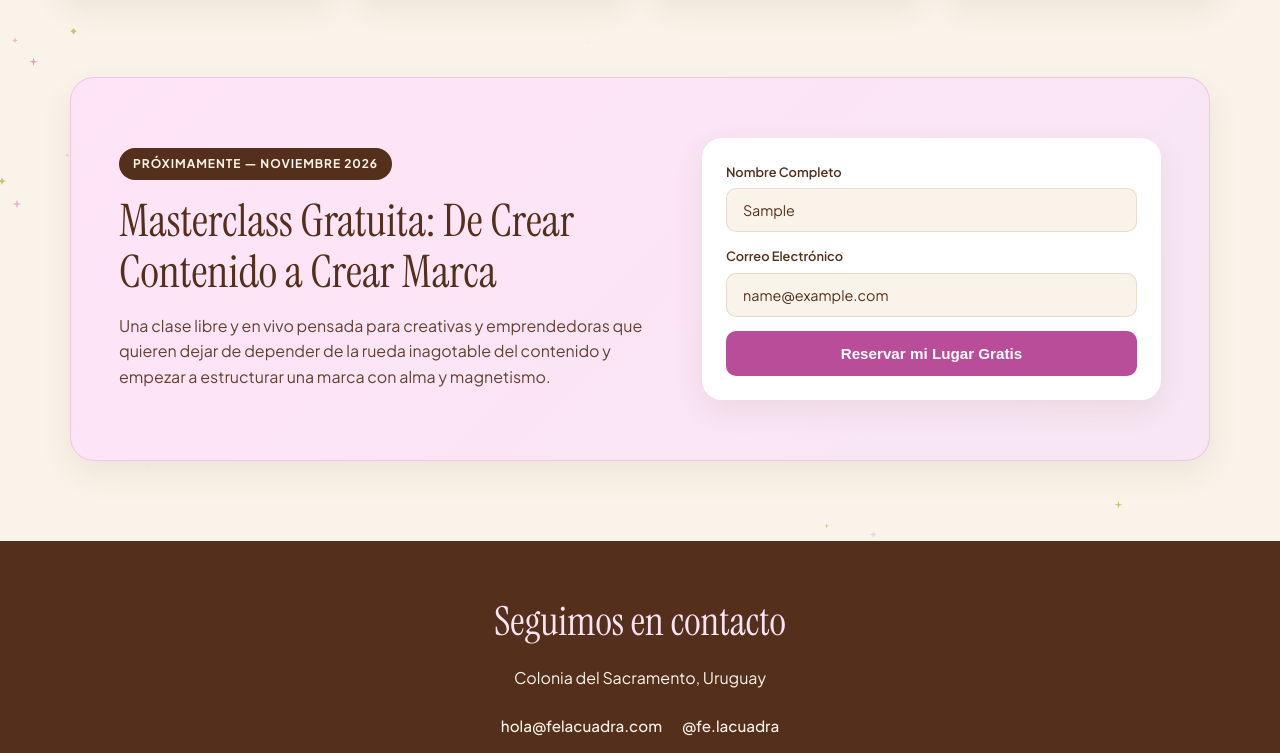
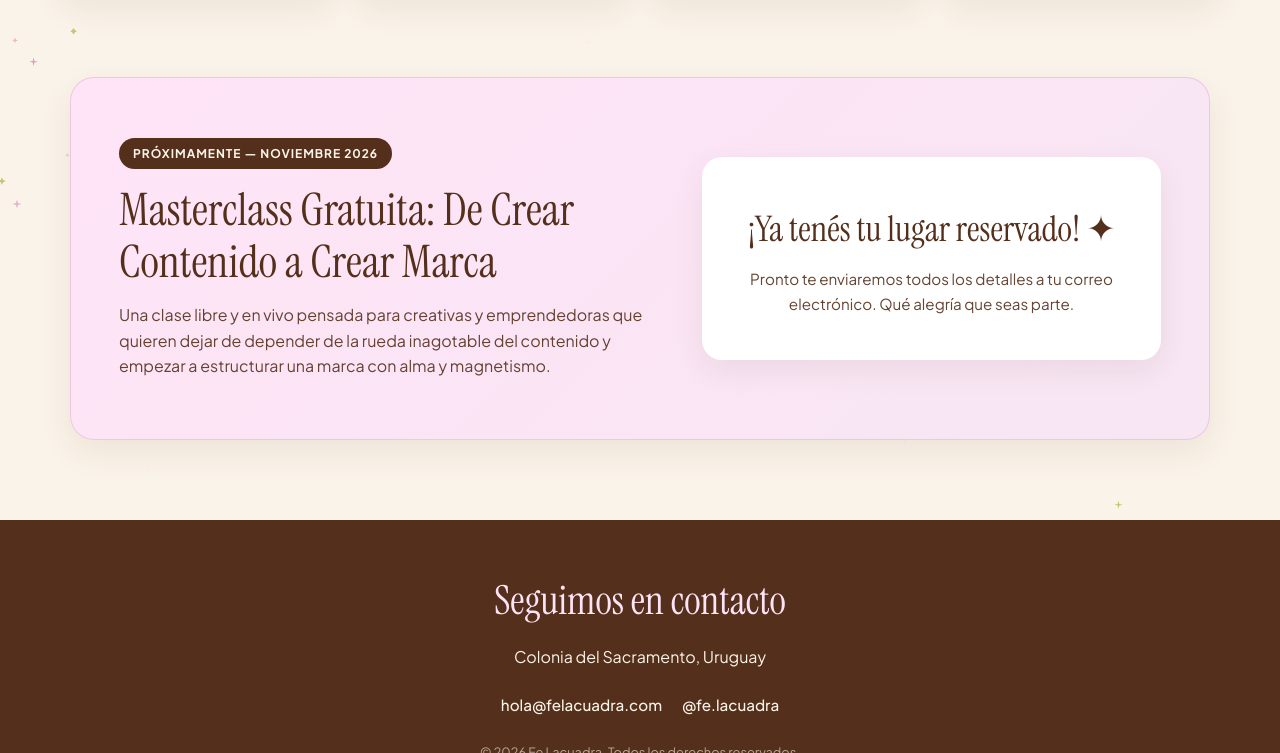
Before and after one commit to felacuadra/felacuadra.github.io, a plain HTML site: page index.html in a window 1280 px wide. Both pictures are taken after typing "Sample", "name@example.com" into the empty fields and a click on the button "Reservar mi Lugar Gratis". Shown: the part 1040-1793 px from the top of the page. Drawn offline with Linux system fonts and the light colour scheme; no server answers.

Commit message:
Update index.html

```diff
--- a/index.html
+++ b/index.html
@@ -373,6 +373,7 @@
       padding: 24px;
       border-radius: 20px;
       box-shadow: 0 10px 30px rgba(84, 48, 28, 0.08);
+      text-align: center;
     }
 
     .form-group {
@@ -419,6 +420,24 @@
 
     .btn-submit:hover {
       background: var(--text-brown);
+    }
+
+    .success-message {
+      display: none;
+      padding: 20px 0;
+    }
+
+    .success-message h3 {
+      font-family: 'Instrument Serif', Georgia, serif;
+      font-size: 2.2rem;
+      color: var(--text-brown);
+      margin-bottom: 10px;
+    }
+
+    .success-message p {
+      font-size: 0.95rem;
+      color: var(--text-brown);
+      opacity: 0.9;
     }
 
     /* Footer */
@@ -559,9 +578,9 @@
       </p>
     </div>
 
-    <!-- Formulario Directo a MailerLite (Sin bloqueos) -->
+    <!-- Formulario con manejo por JavaScript (Sin error 404) -->
     <div class="form-box">
-      <form action="https://assets.mailerlite.com/jsonp/1344406/forms/141018318285579998/subscribe" method="POST" target="_blank">
+      <form id="newsletterForm">
         <div class="form-group">
           <label for="name">Nombre Completo</label>
           <input type="text" id="name" name="fields[name]" placeholder="Tu nombre" required>
@@ -571,8 +590,13 @@
           <input type="email" id="email" name="fields[email]" placeholder="tu@email.com" required>
         </div>
         <input type="hidden" name="ml-submit" value="1">
-        <button type="submit" class="btn-submit">Reservar mi Lugar Gratis</button>
+        <button type="submit" class="btn-submit" id="submitBtn">Reservar mi Lugar Gratis</button>
       </form>
+
+      <div class="success-message" id="successMessage">
+        <h3 class="serif">¡Ya tenés tu lugar reservado! ✦</h3>
+        <p>Pronto te enviaremos todos los detalles a tu correo electrónico. Qué alegría que seas parte.</p>
+      </div>
     </div>
   </section>
 
@@ -589,8 +613,36 @@
     <p class="footer-copy">&copy; 2026 Fe Lacuadra. Todos los derechos reservados.</p>
   </footer>
 
-  <!-- Script Lluvia de Estrellitas Vectoriales -->
+  <!-- Script para envío por AJAX y Lluvia de Estrellitas -->
   <script>
+    // Manejo del formulario sin redirección ni error 404
+    const form = document.getElementById('newsletterForm');
+    const successMessage = document.getElementById('successMessage');
+    const submitBtn = document.getElementById('submitBtn');
+
+    form.addEventListener('submit', function(e) {
+      e.preventDefault();
+      submitBtn.textContent = 'Enviando...';
+      submitBtn.disabled = true;
+
+      const formData = new FormData(form);
+
+      fetch('https://assets.mailerlite.com/jsonp/1344406/forms/141018318285579998/subscribe', {
+        method: 'POST',
+        body: formData,
+        mode: 'no-cors'
+      })
+      .then(() => {
+        form.style.display = 'none';
+        successMessage.style.display = 'block';
+      })
+      .catch(() => {
+        form.style.display = 'none';
+        successMessage.style.display = 'block';
+      });
+    });
+
+    // Canvas de Estrellitas Vectoriales
     const canvas = document.getElementById('starsCanvas');
     const ctx = canvas.getContext('2d');
 
```
